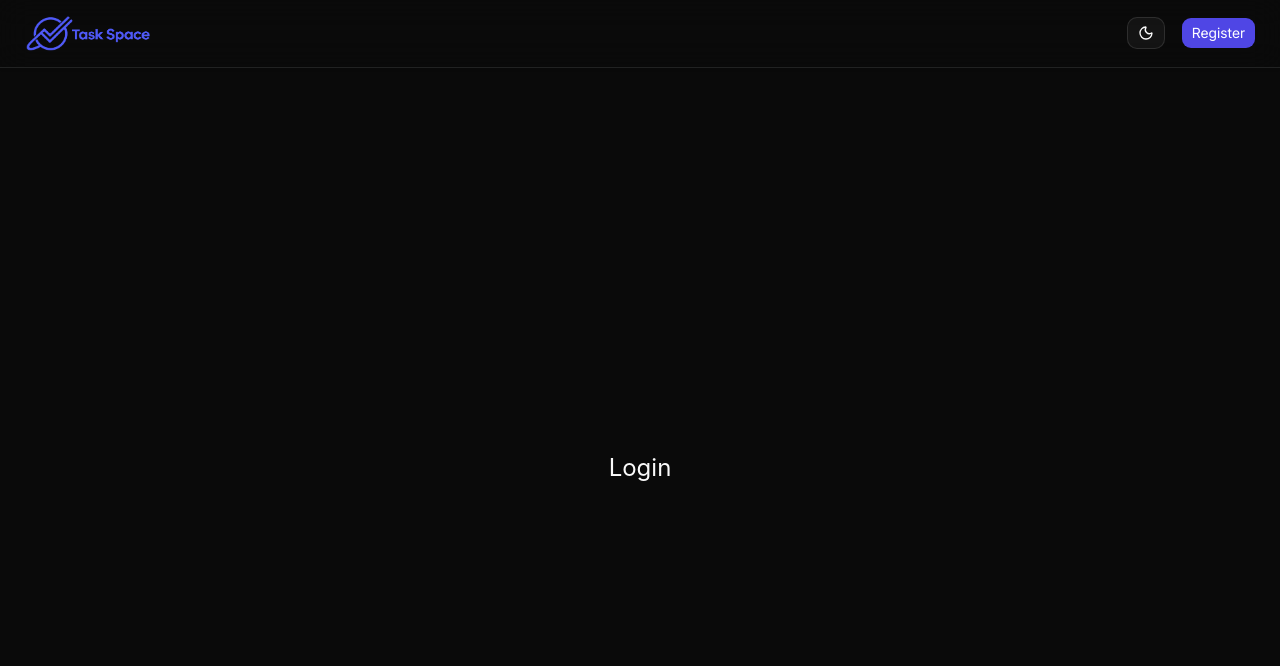
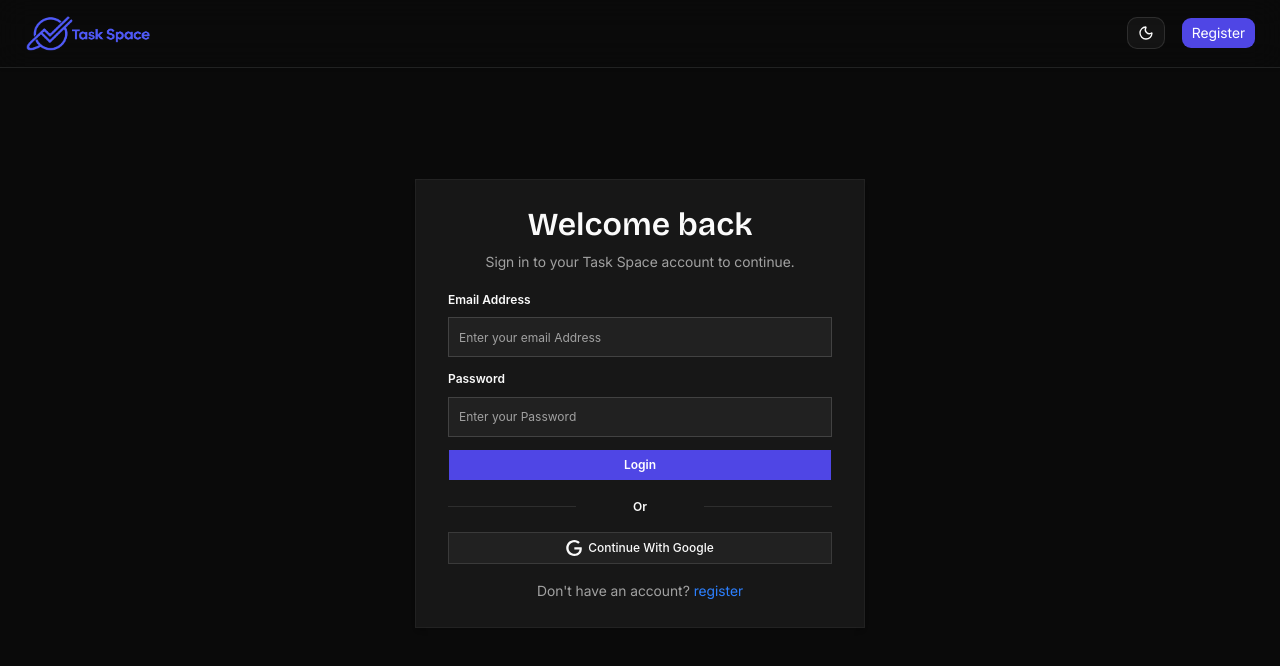
Before and after one commit to ShankarDutta/taskspace-mern-webapp, a React (Vite) app in the folder frontend/: page /auth/login in a window 1280 px wide. Shown: the top 666 px of the page. Built offline with nearby package versions, Linux system fonts and the light colour scheme; a web font is replaced by a local one.

Commit message:
Feat: Add Login Form UI & Use It in Login Page

```diff
--- /dev/null
+++ b/frontend/src/components/Forms/Auth/LoginForm.jsx
@@ -0,0 +1,89 @@
+import { Button } from "@/components/ui/button";
+import { Field, FieldError, FieldLabel } from "@/components/ui/field";
+import { Input } from "@/components/ui/input";
+import { loginSchema } from "@/lib/zodSchema";
+import { zodResolver } from "@hookform/resolvers/zod";
+import { Controller, useForm } from "react-hook-form";
+
+const LoginForm = () => {
+  const { handleSubmit, control } = useForm({
+    resolver: zodResolver(loginSchema),
+
+    defaultValues: {
+      userMail: "",
+      password: "",
+    },
+
+    mode: "all",
+  });
+
+  const sendLoginData = (lData) => {
+    console.log(lData);
+  };
+
+  return (
+    <form
+      noValidate
+      onSubmit={handleSubmit(sendLoginData)}
+      className="grid gap-3">
+      <Controller
+        name="userMail"
+        control={control}
+        render={({ field, fieldState }) => (
+          <Field data-invalid={fieldState.invalid}>
+            <FieldLabel
+              htmlFor={field.name}
+              className="font-inter text-[12px] font-semibold">
+              Email Address
+            </FieldLabel>
+            <Input
+              type="email"
+              {...field}
+              id={field.name}
+              className="h-9 md:h-10"
+
+              aria-invalid={fieldState.invalid}
+              placeholder="Enter your email Address"
+              autoComplete="on"
+            />
+
+            {fieldState.invalid && <FieldError errors={[fieldState.error]} />}
+          </Field>
+        )}
+      />
+
+      <Controller
+        name="password"
+        control={control}
+        render={({ field, fieldState }) => (
+          <Field data-invalid={fieldState.invalid}>
+            <FieldLabel
+              htmlFor={field.name}
+              className="font-inter text-[12px] font-semibold">
+              Password
+            </FieldLabel>
+            <Input
+              type="password"
+              {...field}
+              id={field.name}
+              className="h-9 md:h-10"
+              aria-invalid={fieldState.invalid}
+              placeholder="Enter your Password"
+              autoComplete="off"
+            />
+
+            {fieldState.invalid && <FieldError errors={[fieldState.error]} />}
+          </Field>
+        )}
+      />
+
+      <Button
+        type="submit"
+        className="font-inter cursor-pointer rounded-none bg-[#4F46E5] p-3 text-[12px] font-semibold text-white hover:bg-blue-500">
+        Login
+      </Button>
+    </form>
+  );
+};
+
+export default LoginForm;
--- a/frontend/src/components/Headers/AuthHeader.jsx
+++ b/frontend/src/components/Headers/AuthHeader.jsx
@@ -16,7 +16,7 @@ const AuthHeader = () => {
           <img
             src="/logo-desktop.png"
             alt="logo-desktop"
-            className="hidden h-auto w-32 md:block"
+            className="h-auto w-32"
           />
         </Link>
 
--- /dev/null
+++ b/frontend/src/components/ui/card.jsx
@@ -0,0 +1,107 @@
+import * as React from "react"
+import { cn } from "cn"
+
+function Card({
+  className,
+  size = "default",
+  ...props
+}) {
+  return (
+    <div
+      data-slot="card"
+      data-size={size}
+      className={cn(
+        "group/card flex flex-col gap-(--card-spacing) overflow-hidden rounded-none bg-card py-(--card-spacing) text-xs/relaxed text-card-foreground ring-1 ring-foreground/10 [--card-spacing:--spacing(4)] has-data-[slot=card-footer]:pb-0 has-[>img:first-child]:pt-0 data-[size=sm]:[--card-spacing:--spacing(3)] data-[size=sm]:has-data-[slot=card-footer]:pb-0 *:[img:first-child]:rounded-none *:[img:last-child]:rounded-none",
+        className
+      )}
+      {...props} />
+  );
+}
+
+function CardHeader({
+  className,
+  ...props
+}) {
+  return (
+    <div
+      data-slot="card-header"
+      className={cn(
+        "group/card-header @container/card-header grid auto-rows-min items-start gap-1 rounded-none px-(--card-spacing) has-data-[slot=card-action]:grid-cols-[1fr_auto] has-data-[slot=card-description]:grid-rows-[auto_auto] [.border-b]:pb-(--card-spacing)",
+        className
+      )}
+      {...props} />
+  );
+}
+
+function CardTitle({
+  className,
+  ...props
+}) {
+  return (
+    <div
+      data-slot="card-title"
+      className={cn("text-sm font-medium group-data-[size=sm]/card:text-sm", className)}
+      {...props} />
+  );
+}
+
+function CardDescription({
+  className,
+  ...props
+}) {
+  return (
+    <div
+      data-slot="card-description"
+      className={cn("text-xs/relaxed text-muted-foreground", className)}
+      {...props} />
+  );
+}
+
+function CardAction({
+  className,
+  ...props
+}) {
+  return (
+    <div
+      data-slot="card-action"
+      className={cn(
+        "col-start-2 row-span-2 row-start-1 self-start justify-self-end",
+        className
+      )}
+      {...props} />
+  );
+}
+
+function CardContent({
+  className,
+  ...props
+}) {
+  return (
+    <div
+      data-slot="card-content"
+      className={cn("px-(--card-spacing)", className)}
+      {...props} />
+  );
+}
+
+function CardFooter({
+  className,
+  ...props
+}) {
+  return (
+    <div
+      data-slot="card-footer"
+      className={cn("flex items-center rounded-none border-t p-(--card-spacing)", className)}
+      {...props} />
+  );
+}
+
+export {
+  Card,
+  CardHeader,
+  CardFooter,
+  CardTitle,
+  CardAction,
+  CardDescription,
+  CardContent,
+}
--- a/frontend/src/components/ui/field.jsx
+++ b/frontend/src/components/ui/field.jsx
@@ -1,58 +1,53 @@
-import { useMemo } from "react"
 import { cva } from "class-variance-authority";
-import { cn } from "cn"
+import { cn } from "cn";
+import { useMemo } from "react";
 
-import { Label } from "@/components/ui/label"
-import { Separator } from "@/components/ui/separator"
+import { Label } from "@/components/ui/label";
+import { Separator } from "@/components/ui/separator";
 
-function FieldSet({
-  className,
-  ...props
-}) {
+function FieldSet({ className, ...props }) {
   return (
     <fieldset
       data-slot="field-set"
       className={cn(
         "flex flex-col gap-4 has-[>[data-slot=checkbox-group]]:gap-3 has-[>[data-slot=radio-group]]:gap-3",
-        className
+        className,
       )}
-      {...props} />
+      {...props}
+    />
   );
 }
 
-function FieldLegend({
-  className,
-  variant = "legend",
-  ...props
-}) {
+function FieldLegend({ className, variant = "legend", ...props }) {
   return (
     <legend
       data-slot="field-legend"
       data-variant={variant}
       className={cn(
         "mb-2.5 font-medium data-[variant=label]:text-xs data-[variant=legend]:text-sm",
-        className
+        className,
       )}
-      {...props} />
+      {...props}
+    />
   );
 }
 
-function FieldGroup({
-  className,
-  ...props
-}) {
+function FieldGroup({ className, ...props }) {
   return (
     <div
       data-slot="field-group"
       className={cn(
         "group/field-group @container/field-group flex w-full flex-col gap-5 data-[slot=checkbox-group]:gap-3 *:data-[slot=field-group]:gap-4",
-        className
+        className,
       )}
-      {...props} />
+      {...props}
+    />
   );
 }
 
-const fieldVariants = cva("group/field flex w-full gap-2 data-[invalid=true]:text-destructive", {
+const fieldVariants = cva(
+  "group/field flex w-full gap-2 data-[invalid=true]:text-destructive",
+  {
     variants: {
       orientation: {
         vertical: "flex-col *:w-full [&>.sr-only]:w-auto",
@@ -65,101 +60,90 @@ const fieldVariants = cva("group/field flex w-full gap-2 data-[invalid=true]:tex
     defaultVariants: {
       orientation: "vertical",
     },
-})
+  },
+);
 
-function Field({
-  className,
-  orientation = "vertical",
-  ...props
-}) {
+function Field({ className, orientation = "vertical", ...props }) {
   return (
     <div
       role="group"
       data-slot="field"
       data-orientation={orientation}
       className={cn(fieldVariants({ orientation }), className)}
-      {...props} />
+      {...props}
+    />
   );
 }
 
-function FieldContent({
-  className,
-  ...props
-}) {
+function FieldContent({ className, ...props }) {
   return (
     <div
       data-slot="field-content"
-      className={cn("group/field-content flex flex-1 flex-col gap-0.5 leading-snug", className)}
-      {...props} />
+      className={cn(
+        "group/field-content flex flex-1 flex-col gap-0.5 leading-snug",
+        className,
+      )}
+      {...props}
+    />
   );
 }
 
-function FieldLabel({
-  className,
-  ...props
-}) {
+function FieldLabel({ className, ...props }) {
   return (
     <Label
       data-slot="field-label"
       className={cn(
-        "group/field-label peer/field-label flex w-fit gap-2 leading-snug group-data-[disabled=true]/field:opacity-50 has-data-checked:border-primary/30 has-data-checked:bg-primary/5 has-[>[data-slot=field]]:rounded-none has-[>[data-slot=field]]:border has-[>[data-slot=field]]:not-has-[:disabled,[data-disabled]]:hover:bg-muted/50 has-[>[data-slot=field]]:has-[:focus-visible]:border-ring has-[>[data-slot=field]]:has-[:focus-visible]:ring-1 has-[>[data-slot=field]]:has-[:focus-visible]:ring-ring/50 *:data-[slot=field]:p-2 dark:has-data-checked:border-primary/20 dark:has-data-checked:bg-primary/10",
+        "group/field-label peer/field-label has-data-checked:border-primary/30 has-data-checked:bg-primary/5 has-[>[data-slot=field]]:not-has-[:disabled,[data-disabled]]:hover:bg-muted/50 has-[>[data-slot=field]]:has-[:focus-visible]:border-ring has-[>[data-slot=field]]:has-[:focus-visible]:ring-ring/50 dark:has-data-checked:border-primary/20 dark:has-data-checked:bg-primary/10 flex w-fit gap-2 leading-snug group-data-[disabled=true]/field:opacity-50 has-[>[data-slot=field]]:rounded-none has-[>[data-slot=field]]:border has-[>[data-slot=field]]:has-[:focus-visible]:ring-1 *:data-[slot=field]:p-2",
         "has-[>[data-slot=field]]:w-full has-[>[data-slot=field]]:flex-col",
-        className
+        className,
       )}
-      {...props} />
+      {...props}
+    />
   );
 }
 
-function FieldTitle({
-  className,
-  ...props
-}) {
+function FieldTitle({ className, ...props }) {
   return (
     <div
       data-slot="field-label"
       className={cn(
         "flex w-fit items-center gap-2 text-xs/relaxed group-data-[disabled=true]/field:opacity-50",
-        className
+        className,
       )}
-      {...props} />
+      {...props}
+    />
   );
 }
 
-function FieldDescription({
-  className,
-  ...props
-}) {
+function FieldDescription({ className, ...props }) {
   return (
     <p
       data-slot="field-description"
       className={cn(
-        "text-left text-xs/relaxed leading-normal font-normal text-muted-foreground group-has-data-horizontal/field:text-balance [[data-variant=legend]+&]:-mt-1.5",
+        "text-muted-foreground text-left text-xs/relaxed leading-normal font-normal group-has-data-horizontal/field:text-balance [[data-variant=legend]+&]:-mt-1.5",
         "last:mt-0 nth-last-2:-mt-1",
-        "[&>a]:underline [&>a]:underline-offset-4 [&>a:hover]:text-primary",
-        className
+        "[&>a:hover]:text-primary [&>a]:underline [&>a]:underline-offset-4",
+        className,
       )}
-      {...props} />
+      {...props}
+    />
   );
 }
 
-function FieldSeparator({
-  children,
-  className,
-  ...props
-}) {
+function FieldSeparator({ children, className, ...props }) {
   return (
     <div
       data-slot="field-separator"
       data-content={!!children}
       className={cn(
         "relative -my-2 h-5 text-xs group-data-[variant=outline]/field-group:-mb-2",
-        className
+        className,
       )}
       {...props}>
       <Separator className="absolute inset-0 top-1/2" />
       {children && (
         <span
-          className="relative mx-auto block w-fit bg-background px-2 text-muted-foreground"
+          className="bg-background text-muted-foreground relative mx-auto block w-fit px-2"
           data-slot="field-separator-content">
           {children}
         </span>
@@ -168,46 +152,43 @@ function FieldSeparator({
   );
 }
 
-function FieldError({
-  className,
-  children,
-  errors,
-  ...props
-}) {
+function FieldError({ className, children, errors, ...props }) {
   const content = useMemo(() => {
     if (children) {
-      return children
+      return children;
     }
 
     if (!errors?.length) {
-      return null
+      return null;
     }
 
     const uniqueErrors = [
       ...new Map(errors.map((error) => [error?.message, error])).values(),
-    ]
+    ];
 
     if (uniqueErrors?.length == 1) {
-      return uniqueErrors[0]?.message
+      return uniqueErrors[0]?.message;
     }
 
     return (
       <ul className="ml-4 flex list-disc flex-col gap-1">
-        {uniqueErrors.map((error, index) =>
-          error?.message && <li key={index}>{error.message}</li>)}
+        {uniqueErrors.map(
+          (error, index) =>
+            error?.message && <li key={index}>{error.message}</li>,
+        )}
       </ul>
     );
-  }, [children, errors])
+  }, [children, errors]);
 
   if (!content) {
-    return null
+    return null;
   }
 
   return (
     <div
       role="alert"
       data-slot="field-error"
-      className={cn("text-xs font-normal text-destructive", className)}
+      className={cn("text-destructive text-xs font-normal", className)}
       {...props}>
       {content}
     </div>
@@ -216,13 +197,13 @@ function FieldError({
 
 export {
   Field,
-  FieldLabel,
+  FieldContent,
   FieldDescription,
   FieldError,
   FieldGroup,
+  FieldLabel,
   FieldLegend,
   FieldSeparator,
   FieldSet,
-  FieldContent,
   FieldTitle,
-}
+};
--- /dev/null
+++ b/frontend/src/lib/zodSchema.js
@@ -0,0 +1,9 @@
+import z from "zod";
+
+export const loginSchema = z.object({
+  userMail: z.email({ error: "Invalid Email Address" }),
+  password: z
+    .string()
+    .min(8, "Password must be at least 8 characters")
+    .max(128, "Password must not exceed 128 characters"),
+});
--- a/frontend/src/pages/auth/Login.jsx
+++ b/frontend/src/pages/auth/Login.jsx
@@ -1,5 +1,63 @@
+import LoginForm from "@/components/Forms/Auth/LoginForm";
+import { Button } from "@/components/ui/button";
+import {
+  Card,
+  CardContent,
+  CardDescription,
+  CardHeader,
+  CardTitle,
+} from "@/components/ui/card";
+import { Separator } from "@/components/ui/separator";
+import { Link } from "react-router";
+
 const Login = () => {
-  return <div className="grid h-dvh place-items-center text-2xl">Login</div>;
+  return (
+    <div className="grid h-[84dvh] place-items-center px-6">
+      <Card className="grid w-full max-w-md grid-cols-1 gap-2 shadow-md md:gap-4 md:px-4 md:py-6">
+        <CardHeader className="text-center">
+          <CardTitle className="font-bricolage text-2xl font-bold md:text-[32px]">
+            Welcome back
+          </CardTitle>
+          <CardDescription className="font-inter text-[12px] font-normal md:text-[14px]">
+            Sign in to your Task Space account to continue.
+          </CardDescription>
+        </CardHeader>
+        <CardContent className="grid grid-cols-1 gap-2 md:gap-4">
+          <LoginForm />
+
+          <div className="grid grid-cols-3 place-items-center">
+            <Separator />
+            <span className="font-inter text-[12px] font-semibold">Or</span>
+            <Separator />
+          </div>
+
+          <Button
+            variant="outline"
+            className="w-full rounded-none">
+            <svg
+              role="img"
+              viewBox="0 0 24 24"
+              xmlns="http://www.w3.org/2000/svg"
+              className="fill-foreground">
+              <title>Google</title>
+              <path d="M12.48 10.92v3.28h7.84c-.24 1.84-.853 3.187-1.787 4.133-1.147 1.147-2.933 2.4-6.053 2.4-4.827 0-8.6-3.893-8.6-8.72s3.773-8.72 8.6-8.72c2.6 0 4.507 1.027 5.907 2.347l2.307-2.307C18.747 1.44 16.133 0 12.48 0 5.867 0 .307 5.387.307 12s5.56 12 12.173 12c3.573 0 6.267-1.173 8.373-3.36 2.16-2.16 2.84-5.213 2.84-7.667 0-.76-.053-1.467-.173-2.053H12.48z" />
+            </svg>
+            {"  "}
+            Continue With Google
+          </Button>
+
+          <CardDescription className="font-inter text-center text-[12px] font-normal md:text-[14px]">
+            Don't have an account?{" "}
+            <Link
+              to="/register"
+              className="text-blue-500">
+              register
+            </Link>
+          </CardDescription>
+        </CardContent>
+      </Card>
+    </div>
+  );
 };
 
 export default Login;
```
Lines whose indentation alone changed are shown as unchanged.
